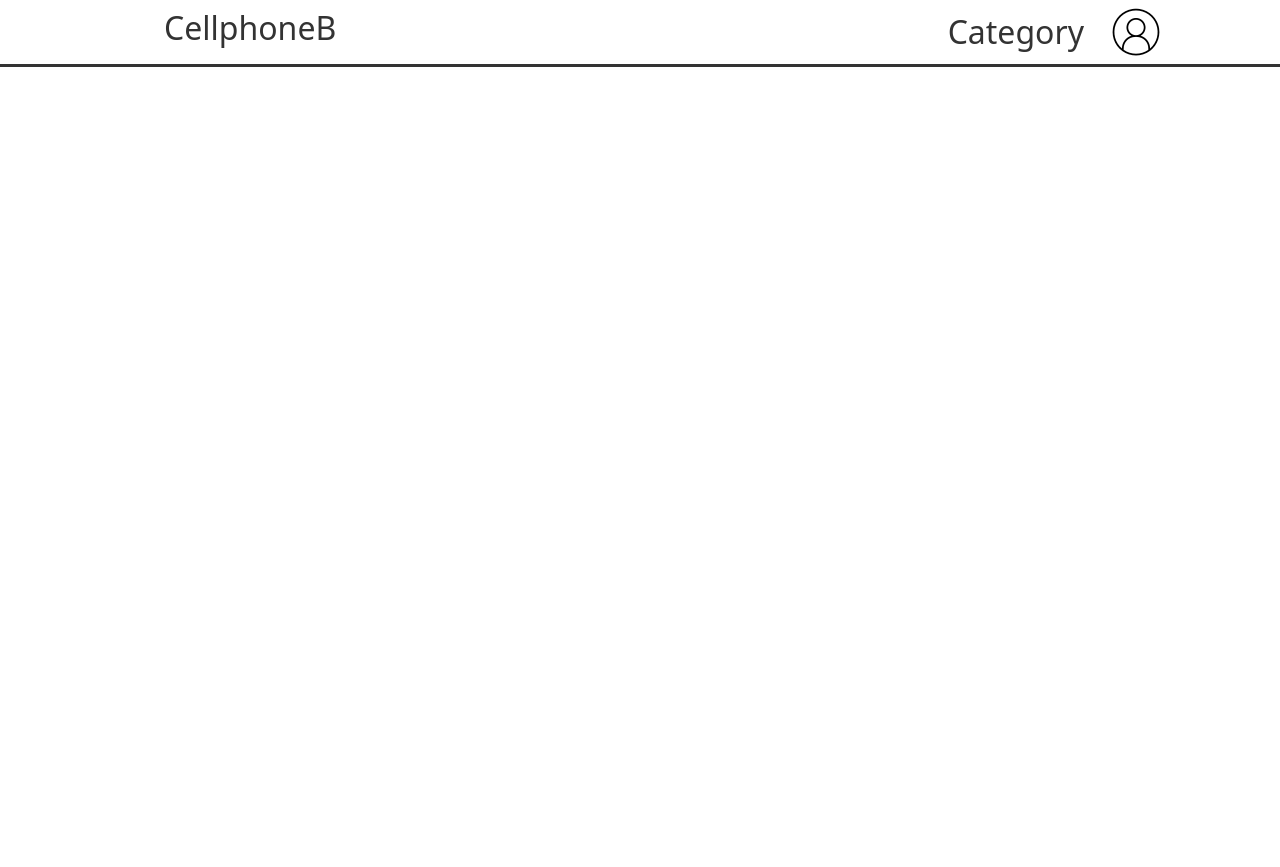
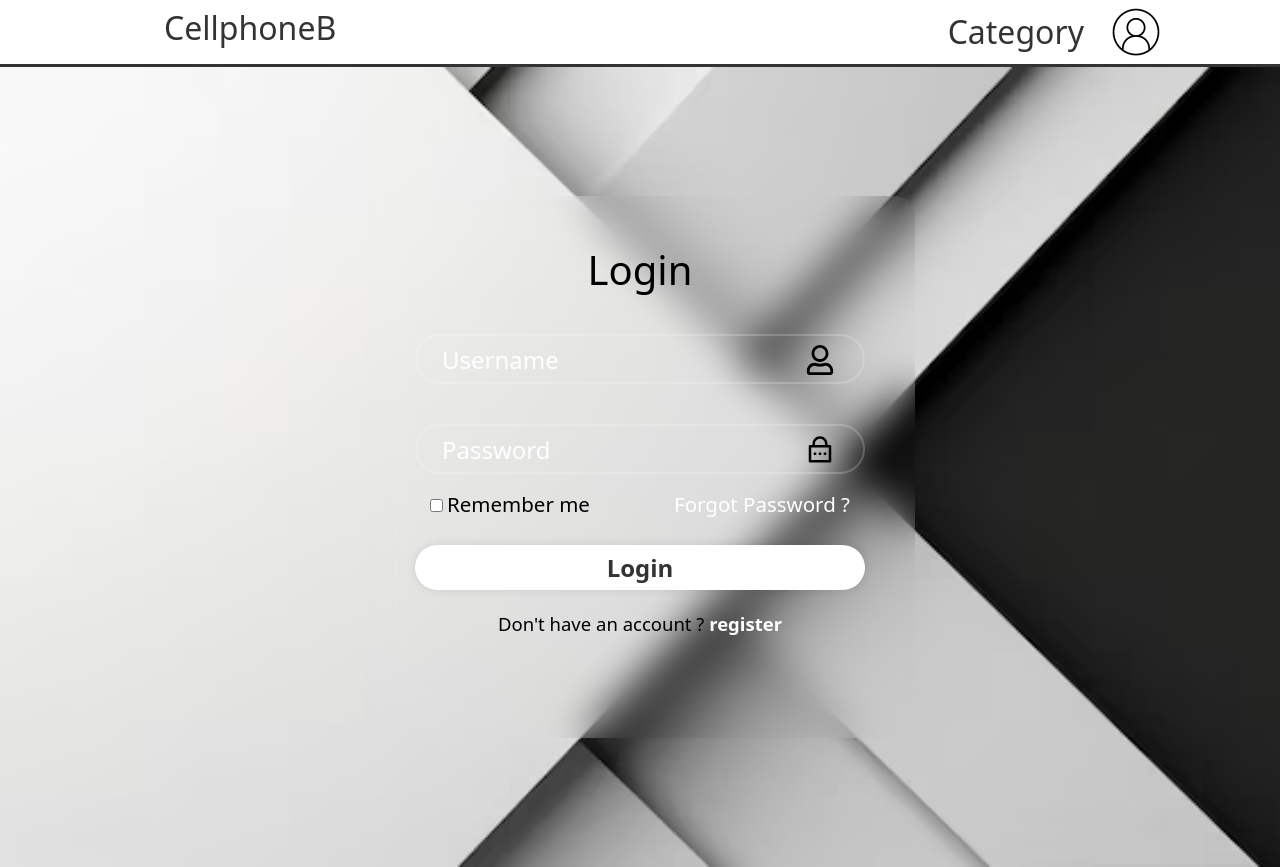
Before and after one commit to xacthu1800/DoAn_2151012001_Bin, a React (Create React App) app in the folder my-app/: page / in a window 1280 px wide. Before the commit the page ends 800 px from the top, so only its background shows below. Built offline with nearby package versions, Linux system fonts and the light colour scheme.

Commit message:
add Login form Front-End

```diff
--- /dev/null
+++ b/my-app/src/components/LoginForm.js
@@ -0,0 +1,31 @@
+import { FaRegUser } from "react-icons/fa";
+import { RiLockPasswordLine } from "react-icons/ri";
+
+const LoginForm = () => {
+  return (
+    <div className="wrapper">
+        <form action="" className="form-login">
+            <h1>Login</h1>
+            <div className="input-box">
+                <input type="text" placeholder="Username" required />
+                <FaRegUser className="icon"/>
+            </div>
+            <div className="input-box">
+                <input type="password" placeholder="Password" required />
+                <RiLockPasswordLine className="icon"/>
+            </div>
+            <div className="remember-forgot">
+                <label><input type="checkbox"/>Remember me</label>
+                <a href="#">Forgot Password ?</a>
+            </div>
+
+            <button type="submit">Login</button>
+            <div className="register-link">
+                <p>Don't have an account ? <a href="#">register</a></p>
+            </div>
+        </form>
+    </div>
+  )
+}
+
+export default LoginForm
--- a/my-app/src/components/Nav.js
+++ b/my-app/src/components/Nav.js
@@ -1,5 +1,3 @@
-
-
 
 const Nav = () => {
   return (
--- a/my-app/src/index.css
+++ b/my-app/src/index.css
@@ -1,5 +1,5 @@
 @import "./styles/Nav.css";
-
+@import "./styles/Login.css";
 
 *{
     padding: 0;
--- a/my-app/src/index.js
+++ b/my-app/src/index.js
@@ -5,10 +5,12 @@ import './index.css'
 
 
 import App from './App';
+import LoginForm from './components/LoginForm';
 
 const root = ReactDOM.createRoot(document.getElementById('root'));
 root.render(
   <React.StrictMode>
-    <App />
+   <App />
+   <LoginForm />
   </React.StrictMode>
 );
--- /dev/null
+++ b/my-app/src/styles/Login.css
@@ -0,0 +1,101 @@
+.wrapper{
+    background-color: green;
+    min-height: 100vh;
+    display: flex;
+    justify-content: center;
+    align-items: center;
+    font-size: 1.5rem;
+    text-align: center;
+    background: url('../resources/LoginBack.jpg') no-repeat;
+    background-size: cover;
+    background-position: center;
+}
+
+.form-login{
+    background: transparent;
+    backdrop-filter: blur(20px);
+    border-radius: 20px;
+    padding: 50px;
+    width: 550px;
+    color: black;
+}
+
+.input-box{
+    height: 50px;
+    margin-top: 40px;
+}
+
+.input-box input{
+    width: 100%;
+    height: 100%;
+    background: transparent;
+    border: none;
+    outline: none;
+    border: 2px solid rgba(255,255,255,.2);
+    border-radius: 40px;
+   padding-left: 25px;
+}
+
+.input-box input::placeholder{
+    color: #fff;
+
+}
+
+.input-box .icon {
+    position: relative;
+    right: -180px;
+    top: -45px;
+    font-size: 30px;
+
+}
+
+
+.wrapper .remember-forgot{
+    display: flex;
+    justify-content: space-between;
+    font-size: 20.5px;
+    margin: 15px 15px 25px
+}
+
+.wrapper .remember-forgot label input{
+    accent-color: #fff;
+    margin-right: 4px;
+}
+
+.remember-forgot a{
+    color: #fff;
+    text-decoration: none;
+
+}
+
+.remember-forgot a:hover{
+    text-decoration: underline;
+}
+
+.wrapper button {
+    width: 100%;
+    height: 45px;
+    background: #fff;
+    border: none;
+    outline: none;
+    border-radius: 40px;
+    box-shadow: 0 0 10px rgba(0,0,0,.1);
+    color: #333;
+    font-weight: 700;
+}
+
+.wrapper .register-link{
+    font-size: 18.5px;
+    margin-top: 20px;
+    margin-bottom: 50px;
+}
+
+.register-link p a{
+    color: #fff;
+    text-decoration: none;
+    font-weight: 600;
+}
+
+.register-link p a:hover{
+    text-decoration: underline;
+}
--- a/my-app/src/styles/Nav.css
+++ b/my-app/src/styles/Nav.css
@@ -32,3 +32,7 @@
     padding: .25rem;
     font-size: 2rem;
 }
+
+.nav img {
+    cursor: pointer;
+}
```
Also changed, not shown: my-app/src/resources/LoginBack.jpg (added), my-app/src/resources/LoginBackground.jpg (added).
